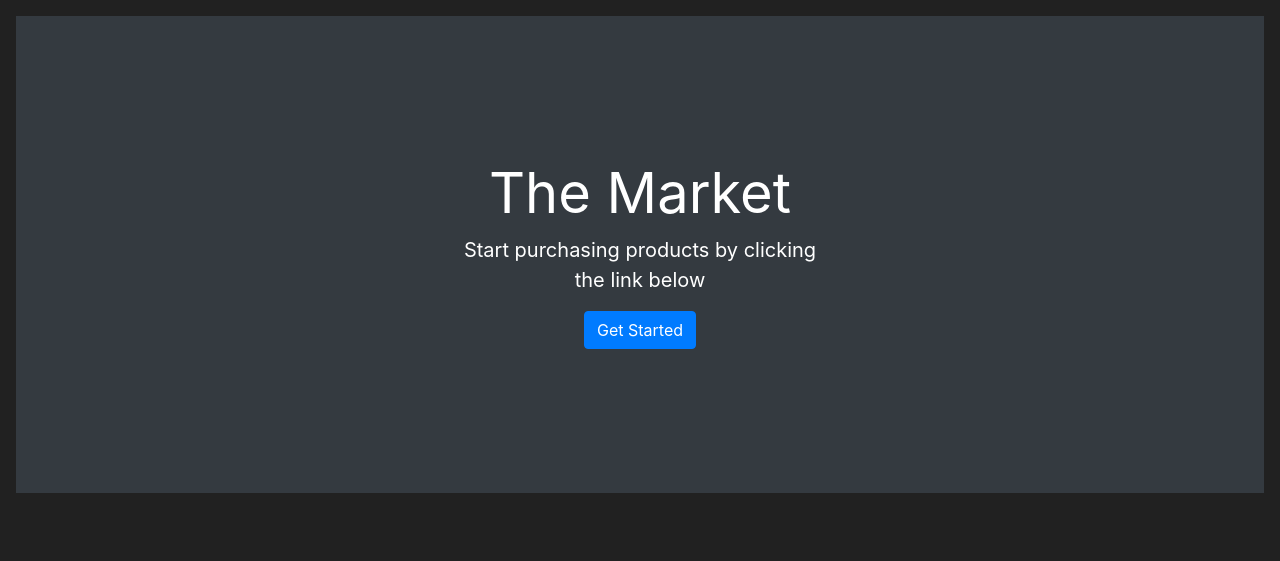
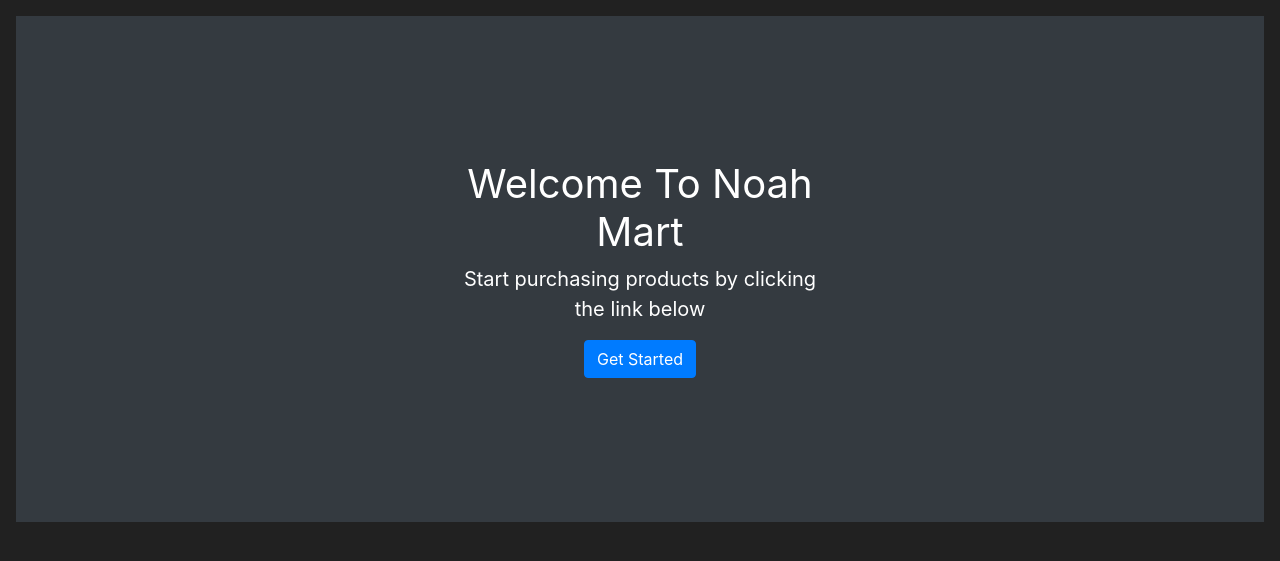
Before and after one commit to Jishnu-Nandhiath/Noah-Mart, a Flask app: page / in a window 1280 px wide. Shown: the part 56-617 px from the top of the page. Run offline with Flask 2, Linux system fonts and the light colour scheme.

Commit message:
home page changes

```diff
--- a/market/templates/home.html
+++ b/market/templates/home.html
@@ -8,7 +8,7 @@
 
     <div class="position-relative overflow-hidden p-3 p-md-5 m-md-3 text-center bg-dark" style="color:white">
         <div class="col-md-5 p-lg-5 mx-auto my-5">
-            <h1 class="display-4 font-weight-normal">The Market</h1>
+            <h1 class="display-5 font-weight-normal">Welcome To Noah Mart</h1>
             <p class="lead font-weight-normal">Start purchasing products by clicking the link below</p>
             <a class="btn btn-primary" href="{{ url_for('market_page') }}">Get Started</a>
         </div>
```
